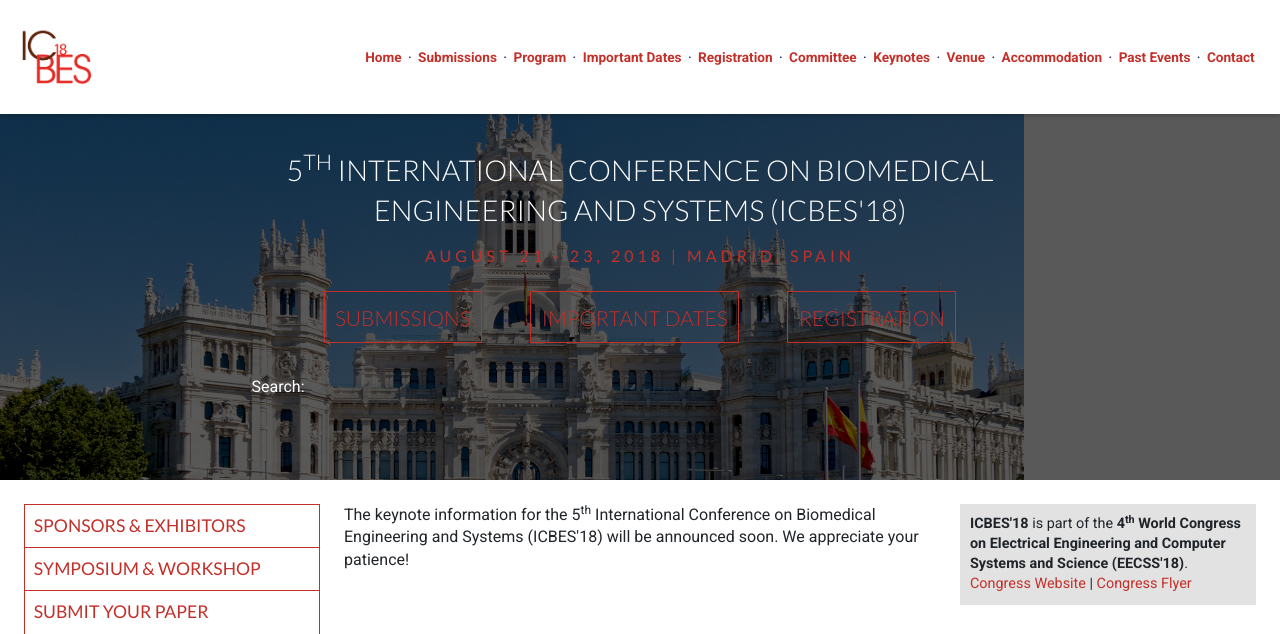
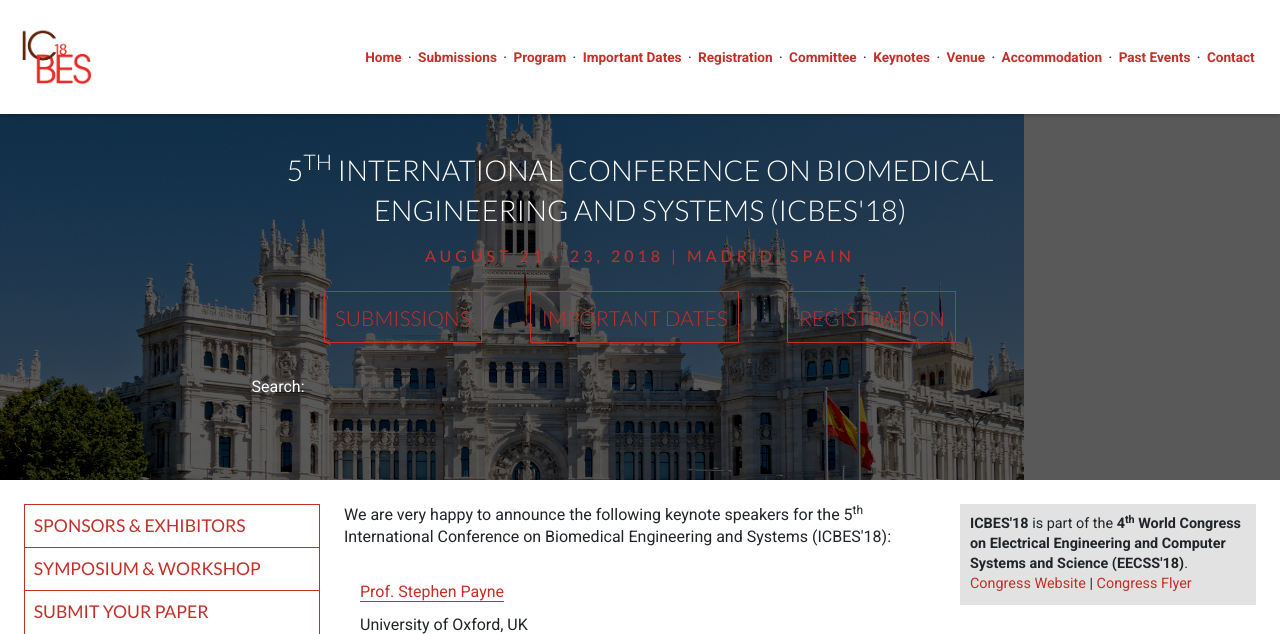
Before and after one commit to intaset/icbes, a Jekyll site: the page built from keynote.html, in a window 1280 px wide and 1400 px high. Shown: the top 634 px of the window. Built offline with Jekyll 4.4.1, drawn with Linux system fonts in a browser that asks for light colours; nearby versions of some CDN libraries; Markdown is read by kramdown in place of the engine named in the settings; comment, search, counter and statistics services are not loaded; some of the changed text lies outside the part shown; grey boxes are pictures that could not be loaded.

Commit message:
added keynote

```diff
--- a/keynote.html
+++ b/keynote.html
@@ -7,32 +7,33 @@
 
 <div class="unit unit-s-1 unit-m-1-4-1 unit-l-1-4-1">
   <div class="unit-spacer content">
-    <p class="body">The keynote information for the 5<sup>th</sup> International Conference on Biomedical Engineering and Systems (ICBES'18) will be announced soon. We appreciate your patience!</p>
+    <!-- <p class="body">The keynote information for the 5<sup>th</sup> International Conference on Biomedical Engineering and Systems (ICBES'18) will be announced soon. We appreciate your patience!</p> -->
 
-   <!--  <p class="body">We are very happy to announce the following keynote speakers for the 5<sup>th</sup> International Conference on Biomedical Engineering and Systems (ICBES'18):</p>
+    <p class="body">We are very happy to announce the following keynote speakers for the 5<sup>th</sup> International Conference on Biomedical Engineering and Systems (ICBES'18):</p>
 
     <div class="keynotes">
     <div class="unit unit-s-1-1 unit-s-1-2 unit-m-1-2 unit-l-1-2">
       <div class="unit-spacer">
-      <a href="#Dr. Qiyin Fang">Dr. Qiyin Fang</a><br>
-           <p class="body">McMaster University, Canada</p>
+      <a href="#Prof. Stephen Payne">Prof. Stephen Payne</a><br>
+           <p class="body">University of Oxford, UK</p>
       </div>
     </div>
 
-  </div> --> <!-- End Keynotes -->
+  </div> <!-- End Keynotes -->
 
-<!--   <span class="anchor" id="Dr. Qiyin Fang"></span>
+  <span class="anchor" id="Prof. Stephen Payne"></span>
   <div class="keynote-info">
-  <p class="bold">Dr. Qiyin Fang</p><img src="../img/Fang.jpg" width="170" align="right" class="keynote-img">
-  <p class="body">Qiyin Fang is currently an Associate Professor at McMaster University and holds the Canada Research Chair in Biophotonics.  Prior to joining McMaster, Dr. Fang was with the Minimally Invasive Surgical Technology Institute of Cedars-Sinai Medical Center in Los Angeles. Dr. Fang obtained his BSc (Physics) from Nankai University, his MSc (applied physics) and PhD (Biomedical Physics) from East Carolina University. His current research interests include optical spectroscopy and image guided minimally invasive diagnostic and therapeutic devices, micro/nanobio-sensing and imaging devices, and advanced optical microscopy and their emerging applications.</p>
+  <p class="bold">Prof. Stephen Payne</p><img src="../img/Payne.jpg" width="170" align="right" class="keynote-img">
+  <p class="body">Dr Stephen Payne is an Associate Professor in in Biomedical Engineering at the Institute of Biomedical Engineering, part of the Department of Engineering Science (and winner of a Queen’s Anniversary Prize for Higher and Further Education in 2015) at the University of Oxford. His work lies primarily in mathematical modelling and signal processing related to cerebral blood flow and metabolism with the main focus on cerebral autoregulation. He has raised funding of over £1.2M in grants as a PI and been a Co-Investigator on 3 other grants (with a share of £1.3M), with funding coming from EPSRC, BBSRC, Wellcome Trust and the European Commission. His publications include 3 books (including ‘Cerebral Autoregulation’ in 2016 and ‘Cerebral Blood Flow and Metabolism’ in 2017), and 90 papers in international journals (h-index of 21 with over 1300 citations). He has supervised 23 DPhil students to successful completion. He is currently the Chair of CARNet and the Chair of the Organising Committee for both the 8th International Conference on Cerebral Autoregulation (June 2018) and the Royal Society meeting on Integrated Control of Cerebral Blood Flow (December 2018).</p>
 
-  <p class="keynote-topic"><b>Topic of Keynote:</b> Multiplexing FLIM for High Content Screening Applications</p>
+  <p class="keynote-topic"><b>Topic of Keynote:</b> Multi-scale modelling of cerebral blood flow and its control
+</p>
 
-  <a href="../paper/Keynote - Dr. Fang.pdf" class="pdf"><img src="../img/pdf_icon.gif">Keynote Abstract</a>
+  <a href="../paper/Keynote - Dr.Payne.pdf" class="pdf"><img src="../img/pdf_icon.gif">Keynote Abstract</a>
 
   <div class="top"><a href="#top">top</a></div>
   <div class="border"></div>
-  </div> --> <!-- End Keynote Info -->
+  </div> <!-- End Keynote Info -->
 
   </div>
   </div>
```
Also changed, not shown: index.html (+4 -4 lines), 2 other files.
